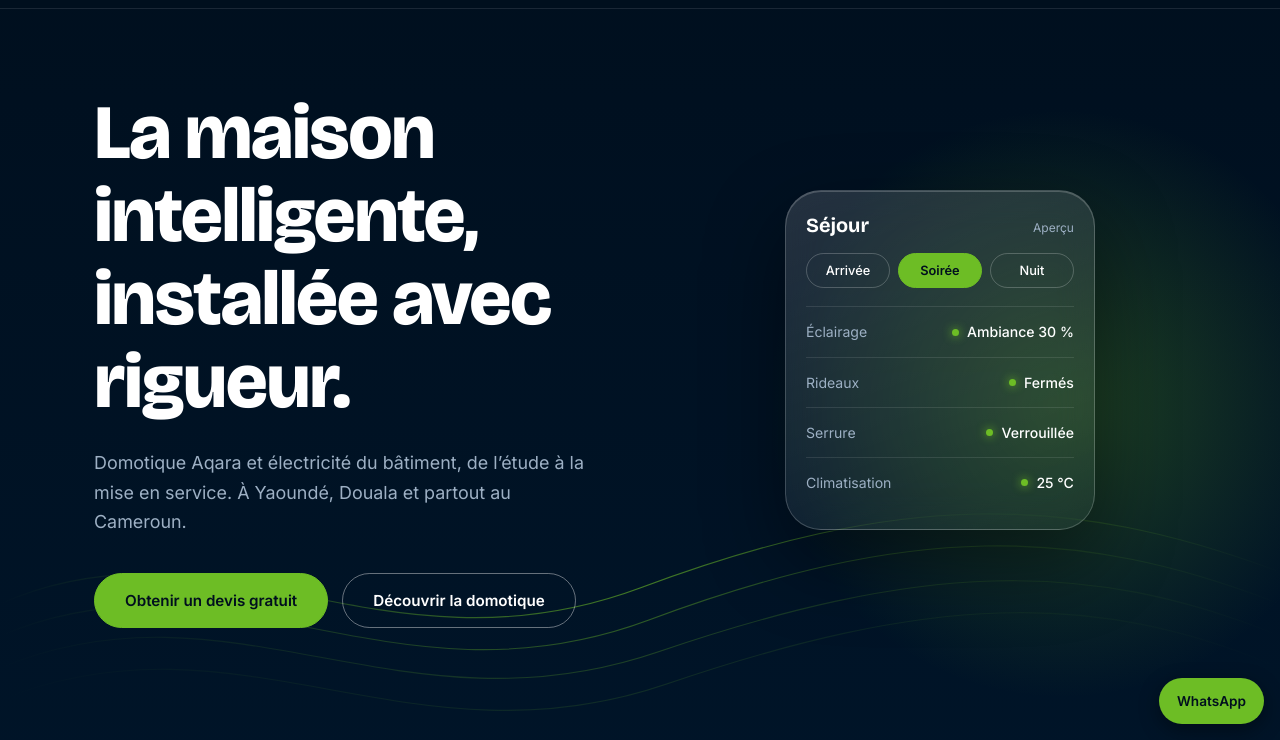
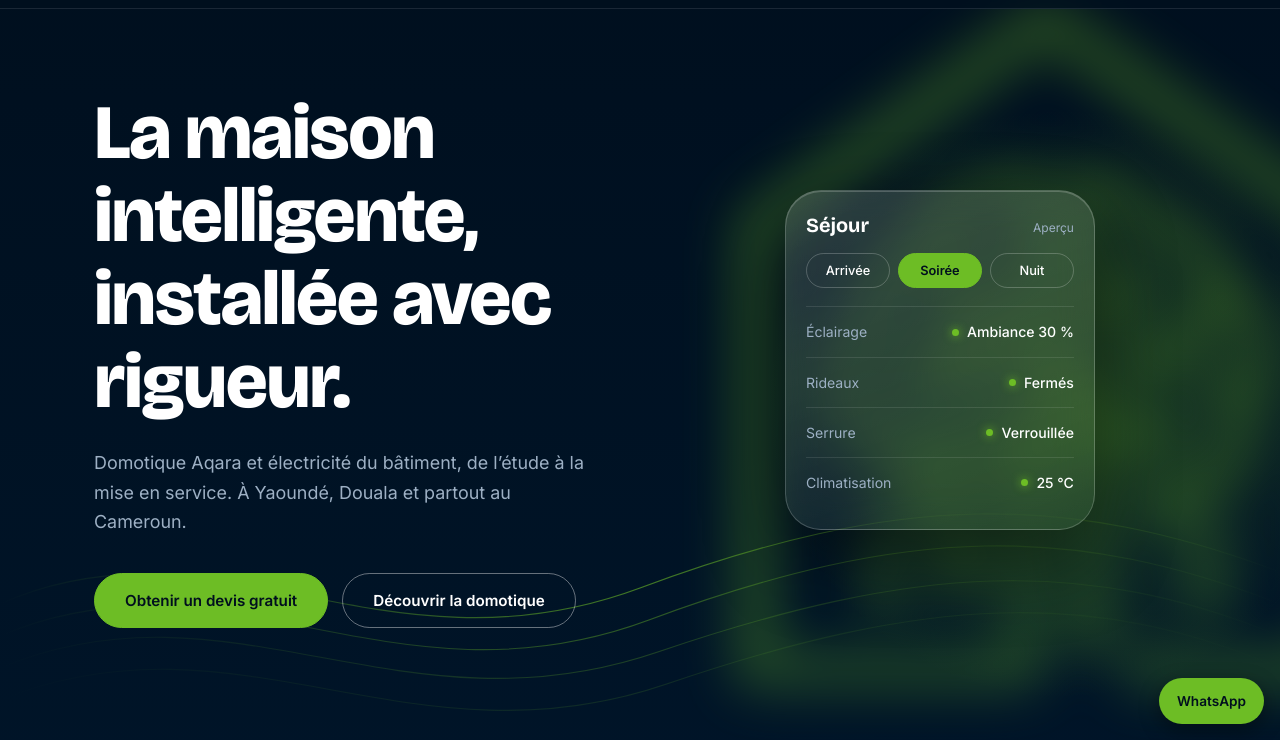
Before and after one commit to maelabuno-sketch/-hometech-solutions, a plain HTML site: page index.html in a window 1280 px wide. Shown: the part 60-800 px from the top of the page. Drawn offline with nearby package versions, Linux system fonts and the light colour scheme.

Commit message:
Update index.html

```diff
--- a/index.html
+++ b/index.html
@@ -11,6 +11,12 @@
 <link href="https://fonts.googleapis.com/css2?family=Bricolage+Grotesque:opsz,wght@12..96,500;12..96,700;12..96,800&family=Inter:wght@400;500;600&display=swap" rel="stylesheet">
 <link rel="stylesheet" href="/style.css?v=1">
 <style>
+/* MAISON DU LOGO FLOUTÉE EN ARRIÈRE-PLAN
+   blur : 26px = flou (plus grand = plus flou)
+   opacity : .38 = visibilité (0 = invisible, 1 = nette)  */
+.hero::before{content:"";position:absolute;right:-6%;top:50%;width:min(680px,70vw);aspect-ratio:128/152;transform:translateY(-50%);background:url(/images/favicon.png.png) center/contain no-repeat;filter:blur(26px);opacity:.38;pointer-events:none;z-index:0}
+@media(max-width:900px){.hero::before{right:50%;top:64%;width:min(460px,92vw);transform:translate(50%,-50%)}}
+
 .prod{position:relative;cursor:pointer;transition:border-color .25s}
 .prod:hover{border-color:rgba(109,189,37,.5)}
 .prod .t{padding-right:68px}
```
